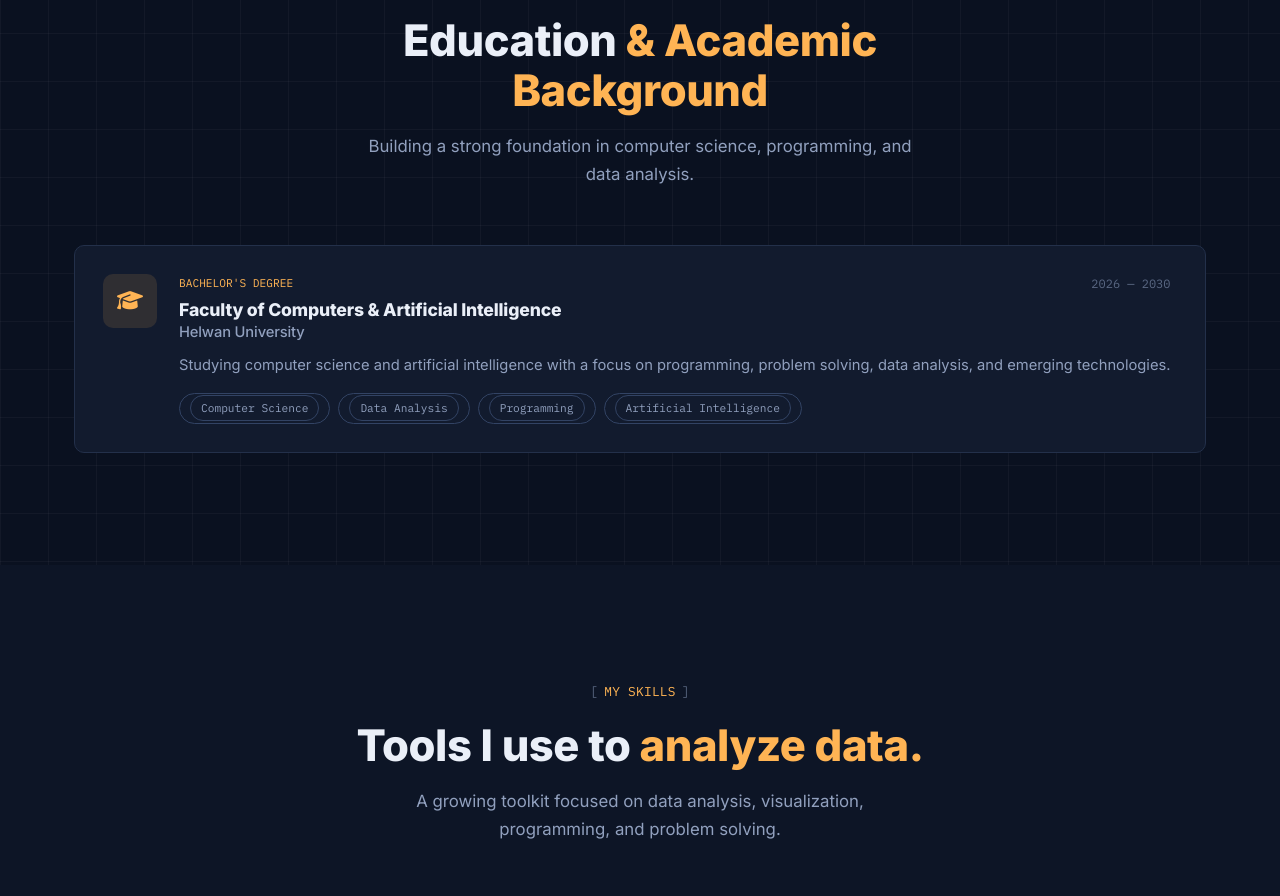
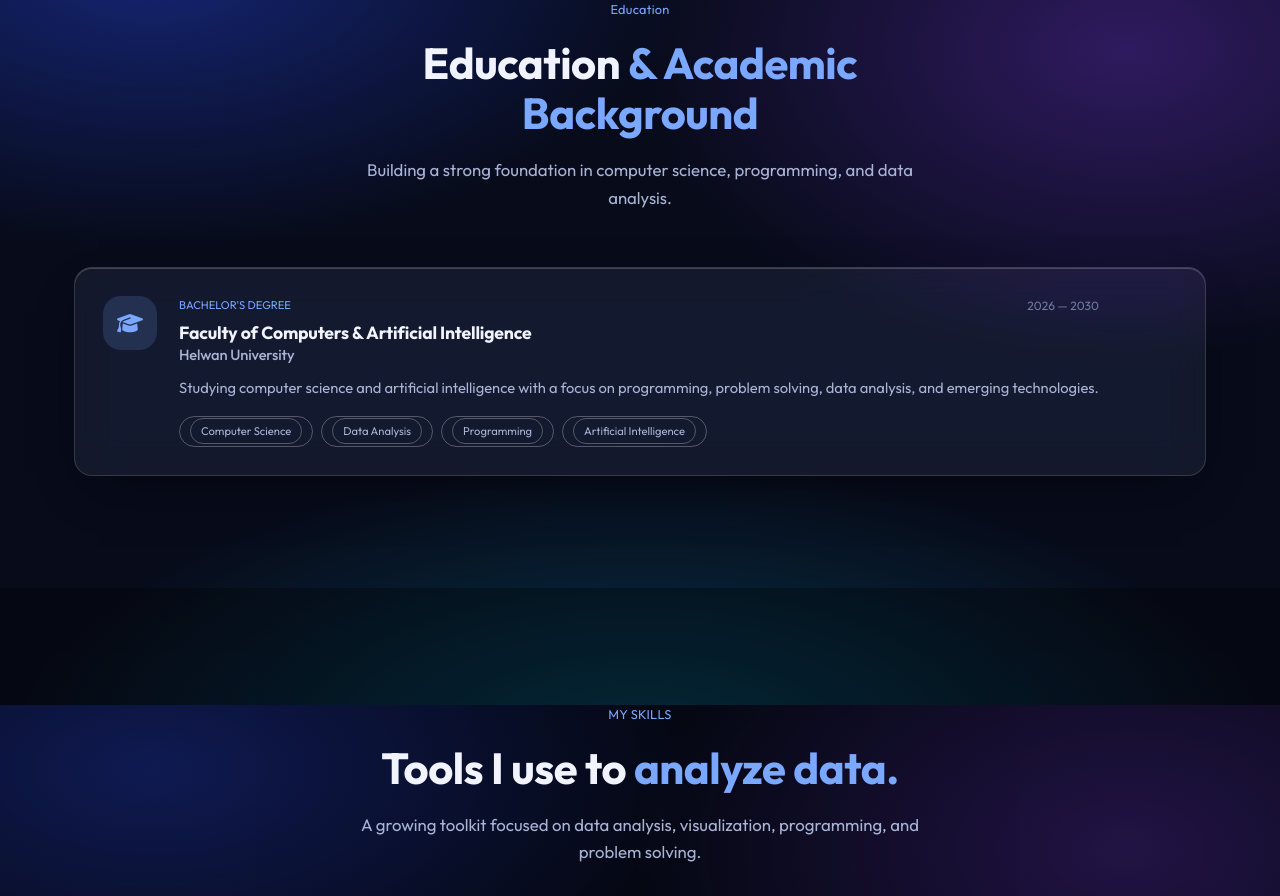
Before and after one commit to Abdullabbas/Abdullah_Portfolio_JDA, a plain HTML site: page index3.html in a window 1280 px wide. Shown: the part 1695-2591 px from the top of the page. Drawn offline with Linux system fonts and the light colour scheme.

Commit message:
Add files via upload

```diff
--- /dev/null
+++ b/03-liquid-glass.css
@@ -0,0 +1,152 @@
+/* ============================================================
+   TEMPLATE 03 — LIQUID GLASS
+   Frosted translucent panels floating over a slow aurora of
+   blue, violet and cyan. Light mode = pastel daylight aurora.
+   USE: load AFTER ledger-terminal.css
+   NOTE: --amber is the main accent slot (electric blue), --teal is the second (aqua).
+   ============================================================ */
+@import url("https://fonts.googleapis.com/css2?family=Outfit:wght@400;500;600;700&display=swap");
+
+:root {
+  --bg: #070b1a;
+  --bg-alt: rgba(0, 0, 0, 0.28);
+  --surface: rgba(255, 255, 255, 0.06);
+  --surface-2: rgba(255, 255, 255, 0.09);
+  --surface-hover: rgba(255, 255, 255, 0.13);
+  --border: rgba(255, 255, 255, 0.14);
+  --border-strong: rgba(255, 255, 255, 0.28);
+
+  --text: #f1f4ff;
+  --text-muted: #a9b4d6;
+  --text-faint: #6f7ba3;
+
+  --amber: #7aa7ff;
+  --amber-dim: #5a86e0;
+  --teal: #5ef0d0;
+  --teal-dim: #34c2a6;
+  --amber-soft: rgba(122, 167, 255, 0.16);
+  --teal-soft: rgba(94, 240, 208, 0.16);
+
+  --grid-line: transparent;
+  --shadow-stamp: 0 20px 50px -24px rgba(0, 0, 0, 0.6);
+  --shadow-stamp-accent: 0 20px 50px -24px var(--amber);
+
+  --radius-s: 10px;
+  --radius-m: 18px;
+  --radius-l: 28px;
+  --radius-pill: 999px;
+
+  --font-en: "Outfit", "Inter", sans-serif;
+  --font-mono: "Outfit", "Inter", sans-serif;
+}
+
+body.light-theme {
+  --bg: #eaf0ff;
+  --bg-alt: rgba(255, 255, 255, 0.5);
+  --surface: rgba(255, 255, 255, 0.55);
+  --surface-2: rgba(255, 255, 255, 0.7);
+  --surface-hover: rgba(255, 255, 255, 0.85);
+  --border: rgba(255, 255, 255, 0.9);
+  --border-strong: rgba(15, 21, 48, 0.18);
+
+  --text: #0f1530;
+  --text-muted: #46507a;
+  --text-faint: #8a93b8;
+
+  --amber: #3b5bff;
+  --amber-dim: #2a45d6;
+  --teal: #00a3b8;
+  --teal-dim: #007f90;
+  --amber-soft: rgba(59, 91, 255, 0.12);
+  --teal-soft: rgba(0, 163, 184, 0.12);
+
+  --shadow-stamp: 0 20px 50px -26px rgba(15, 21, 48, 0.25);
+}
+
+/* aurora background, fixed so the glass has something to blur */
+body {
+  background:
+    radial-gradient(60vw 50vh at 12% 8%, rgba(43, 76, 255, 0.38), transparent 70%),
+    radial-gradient(55vw 55vh at 88% 18%, rgba(138, 61, 255, 0.3), transparent 70%),
+    radial-gradient(70vw 50vh at 50% 105%, rgba(0, 212, 255, 0.22), transparent 70%),
+    var(--bg);
+  background-attachment: fixed;
+}
+body.light-theme {
+  background:
+    radial-gradient(60vw 50vh at 12% 8%, rgba(122, 167, 255, 0.55), transparent 70%),
+    radial-gradient(55vw 55vh at 88% 18%, rgba(196, 160, 255, 0.45), transparent 70%),
+    radial-gradient(70vw 50vh at 50% 105%, rgba(120, 232, 255, 0.4), transparent 70%),
+    var(--bg);
+  background-attachment: fixed;
+}
+body::before {
+  background: radial-gradient(
+    520px circle at var(--mx, 50%) var(--my, 10%),
+    rgba(255, 255, 255, 0.08),
+    transparent 62%
+  );
+}
+
+/* the glass itself */
+.skill-card,
+.about-card,
+.education-card,
+.service-card,
+.experience-content,
+.certificate-card,
+.project-card,
+.contact-box,
+.modal-content,
+.profile-modal-content,
+.header {
+  -webkit-backdrop-filter: blur(18px) saturate(150%);
+  backdrop-filter: blur(18px) saturate(150%);
+}
+.skill-card,
+.about-card,
+.education-card,
+.service-card,
+.experience-content,
+.certificate-card,
+.project-card,
+.contact-box,
+.modal-content,
+.profile-modal-content {
+  box-shadow:
+    inset 0 1px 0 rgba(255, 255, 255, 0.2),
+    var(--shadow-stamp);
+}
+.project-card:hover {
+  transform: translateY(-8px);
+  border-color: var(--border-strong);
+  box-shadow:
+    inset 0 1px 0 rgba(255, 255, 255, 0.28),
+    0 30px 60px -26px var(--amber);
+}
+.skill-card:hover {
+  transform: translateY(-6px);
+  border-color: var(--border-strong);
+  box-shadow:
+    inset 0 1px 0 rgba(255, 255, 255, 0.28),
+    0 20px 40px -24px var(--amber);
+}
+
+.section-label::before,
+.section-label::after {
+  content: none;
+}
+
+.btn-primary {
+  background: linear-gradient(135deg, var(--amber), var(--teal));
+  color: #06101f;
+}
+.btn-primary:hover {
+  transform: translateY(-3px);
+  box-shadow: 0 16px 34px -12px var(--amber);
+}
+.btn-outline {
+  background: var(--surface);
+  -webkit-backdrop-filter: blur(12px);
+  backdrop-filter: blur(12px);
+}
--- a/index3.html
+++ b/index3.html
@@ -20,7 +20,9 @@
       href="https://cdnjs.cloudflare.com/ajax/libs/font-awesome/6.5.2/css/all.min.css"
       rel="stylesheet"
     />
-    <link href="ledger-terminal.css" rel="stylesheet" />
+    <link rel="stylesheet" href="ledger-terminal.css" />
+    <link rel="stylesheet" href="common-soft.css" />
+    <link id="template" rel="stylesheet" href="03-liquid-glass.css" />
     <style>
       .showcase-grid {
         display: grid;
@@ -271,6 +273,7 @@
                     ></strong
                   >
                   <span class="pipe-tool">Excel</span>
+                  <span class="pipe-tool">Google Sheets</span>
                 </div>
                 <div class="pipe-step" style="--i: 1">
                   <span class="pipe-node"
@@ -282,6 +285,7 @@
                     ></strong
                   >
                   <span class="pipe-tool">Power Query</span>
+                  <span class="pipe-tool">Python</span>
                 </div>
                 <div class="pipe-step" style="--i: 2">
                   <span class="pipe-node"
@@ -292,7 +296,8 @@
                       >Model</span
                     ></strong
                   >
-                  <span class="pipe-tool">DAX</span>
+                  <span class="pipe-tool">Power BI</span>
+                  <span class="pipe-tool">Power Pivot</span>
                 </div>
                 <div class="pipe-step" style="--i: 3">
                   <span class="pipe-node"
@@ -303,7 +308,9 @@
                       >Dashboard</span
                     ></strong
                   >
+                  <span class="pipe-tool">Excel</span>
                   <span class="pipe-tool">Power BI</span>
+                  <span class="pipe-tool">Tableau</span>
                 </div>
               </div>
 
```
